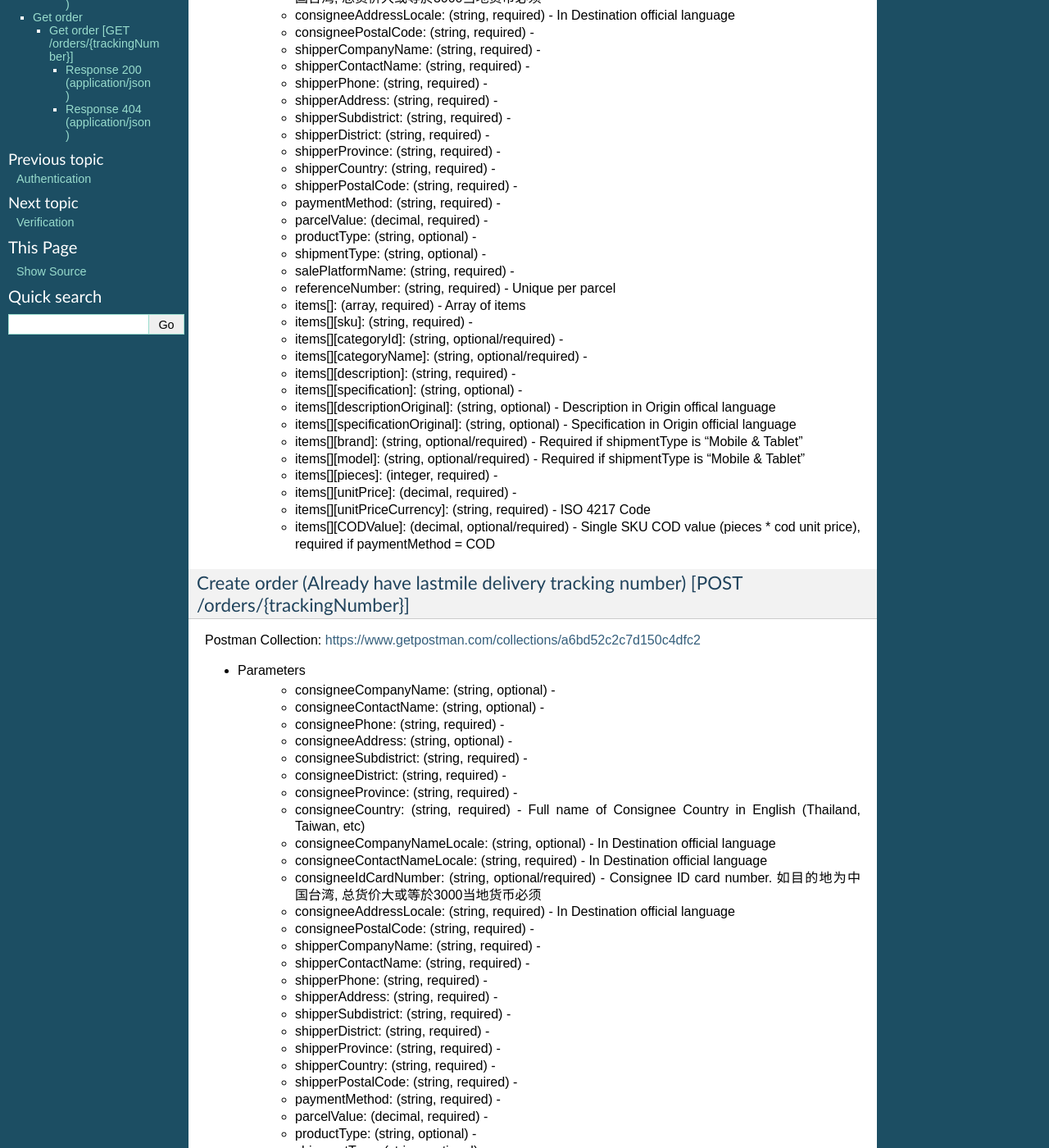
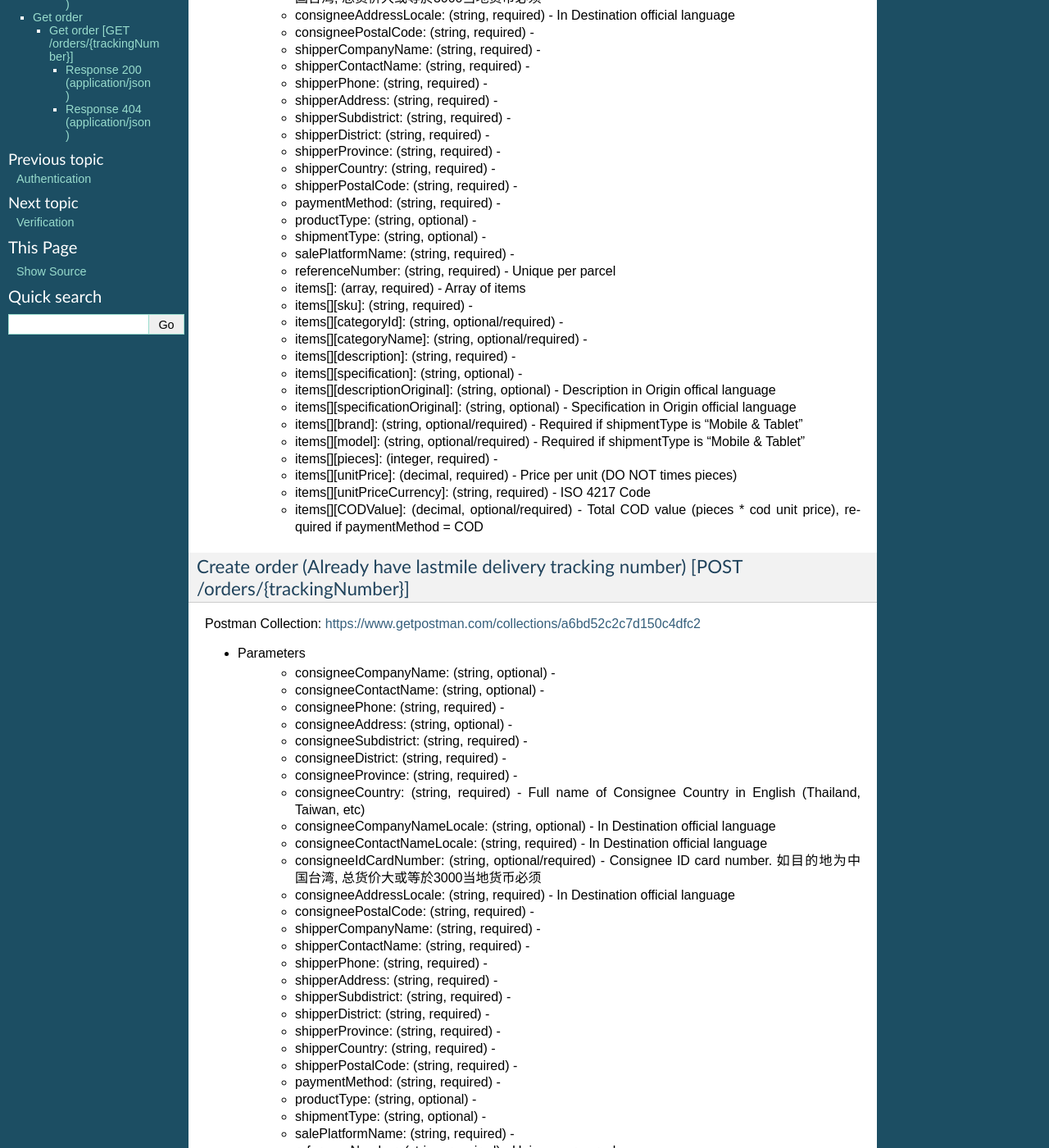
Before and after one commit to timeslogistics/times-oms-api-docs, a Sphinx documentation site: the page built from docs/orders.rst, in a window 1280 px wide and 1400 px high, scrolled down 525 px. Shown: the whole window at 82% size. Built offline with Sphinx 7.4.7, drawn with Linux system fonts in a browser that asks for light colours; some of the changed text lies outside the part shown.

Commit message:
Update orders.rst
Removed parcelValue

```diff
--- a/docs/orders.rst
+++ b/docs/orders.rst
@@ -32,7 +32,6 @@
     + shipperCountry: (string, required) -
     + shipperPostalCode: (string, required) -
     + paymentMethod: (string, required) -
-    + parcelValue: (decimal, required) -
     + productType: (string, optional) -
     + shipmentType: (string, optional) -
     + salePlatformName: (string, required) -
@@ -48,9 +47,9 @@
     + items[][brand]: (string, optional/required) - Required if shipmentType is "Mobile & Tablet"
     + items[][model]: (string, optional/required) - Required if shipmentType is "Mobile & Tablet"
     + items[][pieces]: (integer, required) -
-    + items[][unitPrice]: (decimal, required) -
+    + items[][unitPrice]: (decimal, required) - Price per unit (DO NOT times pieces)
     + items[][unitPriceCurrency]: (string, required) - ISO 4217 Code
-    + items[][CODValue]: (decimal, optional/required) - Single SKU COD value (pieces * cod unit price), required if paymentMethod = COD
+    + items[][CODValue]: (decimal, optional/required) - Total COD value (pieces * cod unit price), required if paymentMethod = COD
 
 Create order (Already have lastmile delivery tracking number) [POST /orders/{trackingNumber}]
 ^^^^^^^^^^^^^^^^^^^^^^^^^^^^^^^^^^^^^^^^^^^^^^^^^^^^^^^^^^^^^^^^^^^^^^^^^^^^^^^^^^^^^^^^^^^^^^^^
@@ -80,7 +79,6 @@
     + shipperCountry: (string, required) -
     + shipperPostalCode: (string, required) -
     + paymentMethod: (string, required) -
-    + parcelValue: (decimal, required) -
     + productType: (string, optional) -
     + shipmentType: (string, optional) -
     + salePlatformName: (string, required) -
@@ -131,7 +129,6 @@
         "shipperCountry": "China",
         "shipperPostalCode": "000000",
         "paymentMethod": "COD",
-        "parcelValue": "1630",
         "productType": "Express",
         "shipmentType": "Mobile & Tablet",
         "salePlatformName": "Amazon",
```
